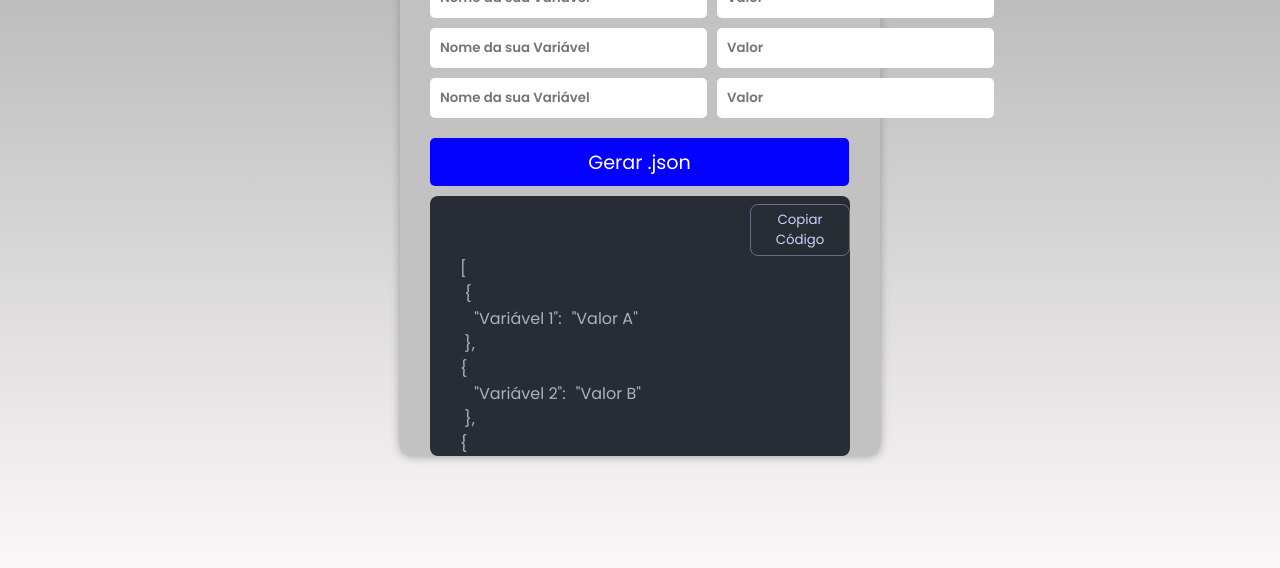
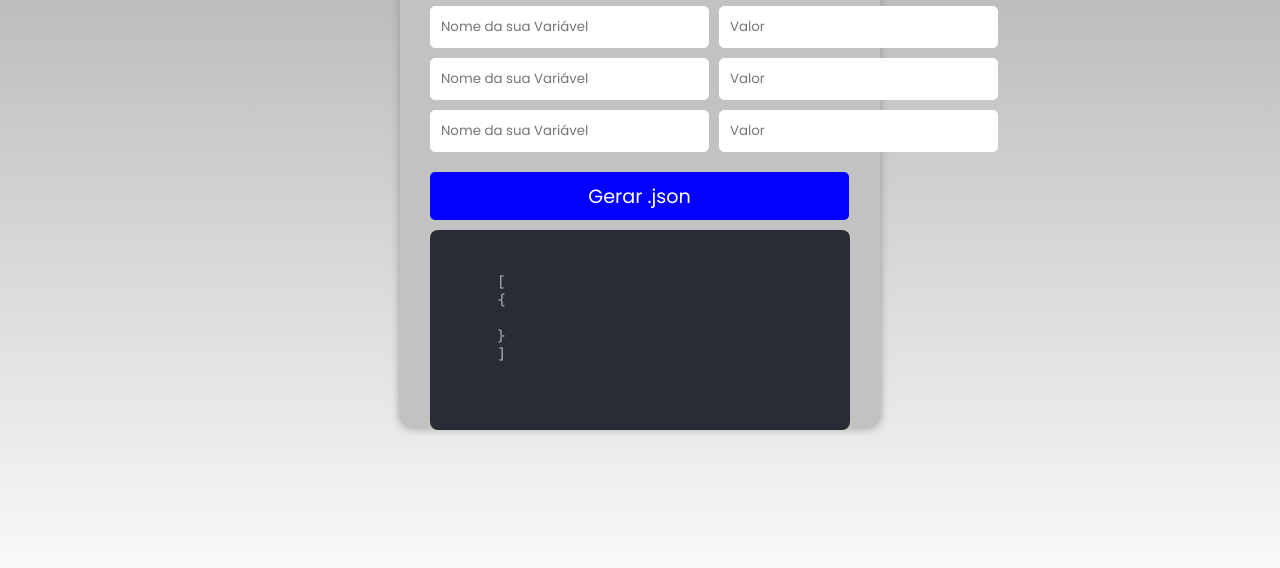
Before and after one commit to akroelGOTY/gerador-json, a plain HTML site: page gerador de json/index.html in a window 1280 px wide. Shown: the part 232-800 px from the top of the page. Drawn offline with Linux system fonts and the light colour scheme; a web font is replaced by a local one.

Commit message:
Revert "Estrutura do código .json "

```diff
--- a/gerador de json/index.html
+++ b/gerador de json/index.html
@@ -40,34 +40,15 @@
           <button>Gerar .json</button>
         </div>
         <div class="json-output">
-          <button onclick="copyCode()">Copiar Código</button>
-          <div class="code-json">
-            <div class="code">
-              <p>[</p>
-              &nbsp;{
-              <div class="result">
-                &nbsp;
-                <p id="varOne">"Variável 1":</p>
-                <p id="valorOne">"Valor A"</p>
-              </div>
-              &nbsp;},<br />
-              {
-              <div class="result">
-                &nbsp;
-                <p id="varTwo">"Variável 2":</p>
-                <p id="valorTwo">"Valor B"</p>
-              </div>
-              &nbsp;},<br />
-              {
-              <div class="result">
-                &nbsp;
-                <p id="varThree">"Variável 3":</p>
-                <p id="valorThree">"Valor C"</p>
-              </div>
-              &nbsp;}<br />
-              <p>]</p>
-            </div>
-          </div>
+          <pre>
+        <code class="code-json">
+        [
+        {
+
+        }
+        ]
+        </code>
+    </pre>
         </div>
       </div>
     </div>
--- a/gerador de json/source/assests/css/global.css
+++ b/gerador de json/source/assests/css/global.css
@@ -3,7 +3,7 @@
     padding: 0;
     box-sizing: border-box;
     font-family: "Poppins", sans-serif;
-    cursor:default;
+    cursor:crosshair;
 }
 
 body {
--- a/gerador de json/source/assests/css/style.css
+++ b/gerador de json/source/assests/css/style.css
@@ -2,7 +2,7 @@
   background-color: rgb(194, 194, 194);
   box-shadow: 0 0 10px var(--box-shadow);
   width: 30rem;
-  height: 36rem;
+  height: 32.5rem;
   border-radius: 12px;
   border: none;
   padding: 30px;
@@ -13,7 +13,7 @@
   text-align: center;
 }
 
-@media screen and (max-width: 768px) {
+@media screen and (max-width: 768px){
     .container {
         padding: 10px;
         width: 22rem;
@@ -42,7 +42,7 @@
   color: #ffffff;
   margin-top: 10px;
   font-size: larger;
-  transition: 0.5s ease;
+  transition: .5s ease;
 }
 
 .components button:hover {
@@ -50,7 +50,7 @@
     background-color: #001744;
 }
 
-@media screen and (max-width: 768px) {
+@media screen and (max-width: 768px){
     .components button {
         width: 20rem;
     }
@@ -67,58 +67,23 @@
 .json-row input {
   padding: 10px;
   border-radius: 5px;
-  border: none;
+  border: 1px solid #ffffff;
   background-color: rgb(255, 255, 255);
 }
-.json-row ::placeholder {
-  font-weight: 600;
-}
-
-.json-row input[type="text"]:focus {
-  outline: none;
-  border-color: rgb(25, 0, 255);
-  box-shadow: 0 0 20px rgba(0, 89, 255, 0.5);
-}
-
-.json-row input:hover {cursor: pointer;}
 
 @media screen and (max-width: 768px) {
     .json-row input {
         width: 148px;
     }
-
-  .json-row ::placeholder {
-    font-size: 12px;
-  }
 }
 .json-output {
-  height: 260px;
+  height: 200px;
   background-color: #282c34;
   color: #abb2bf;
   border-radius: 8px;
   margin-top: 10px;
   overflow-x: auto;
 }
-
-.json-output:hover { cursor: text; }
-
-.json-output button {
-  background-color: transparent;
-  color: rgb(205, 209, 255);
-  border: 1px solid rgb(106, 108, 131);
-  padding: 5px;
-  border-radius: 8px;
-  margin-top: 8px;
-  margin-left: 320px;
-}
-
-@media screen and (max-width: 768px) {
-  .json-output button {
-    margin-left: 220px;
-  }
-}
-
-.json-output button:hover {cursor: pointer;}
 
 @media screen and (max-width: 768px) {
     .json-output {
@@ -128,22 +93,10 @@
 
 .code-json {
   font-family: "Jetbrains Mono", Consolas, monospace;
-  font-size: 16px;
-  padding-left: 30px;
+  font-size: 14px;
+  padding: 0;
   margin: 0;
   display: block;
 }
 
-@media screen and (max-width: 768px) {
-  .code-json {
-    padding-left: 20px;
-    font-size: 15px;
-  }
-}
-
-.code-json:hover { cursor: text; }
-
-.result {
-  display: flex;
-  gap: 10px;
-}
+.code-json:hover {cursor: text;}
```
Lines whose indentation alone changed are shown as unchanged.
